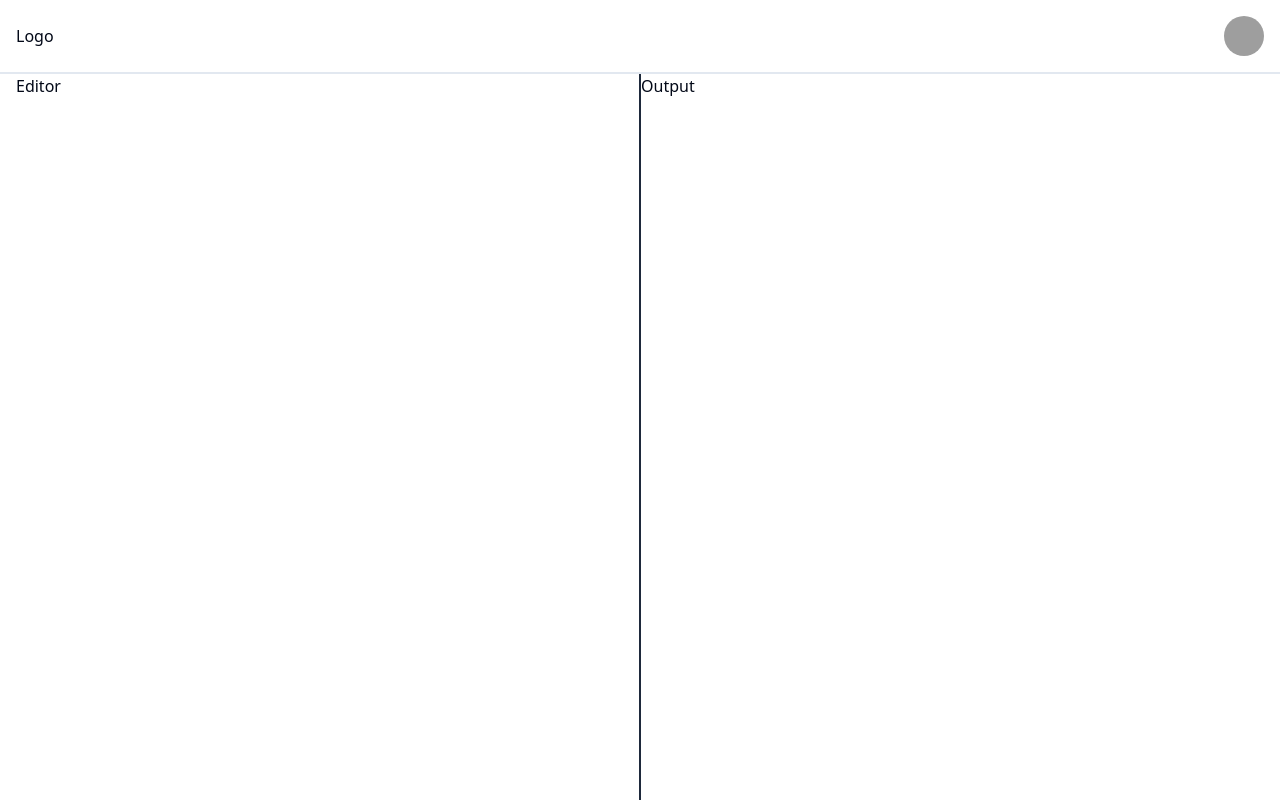
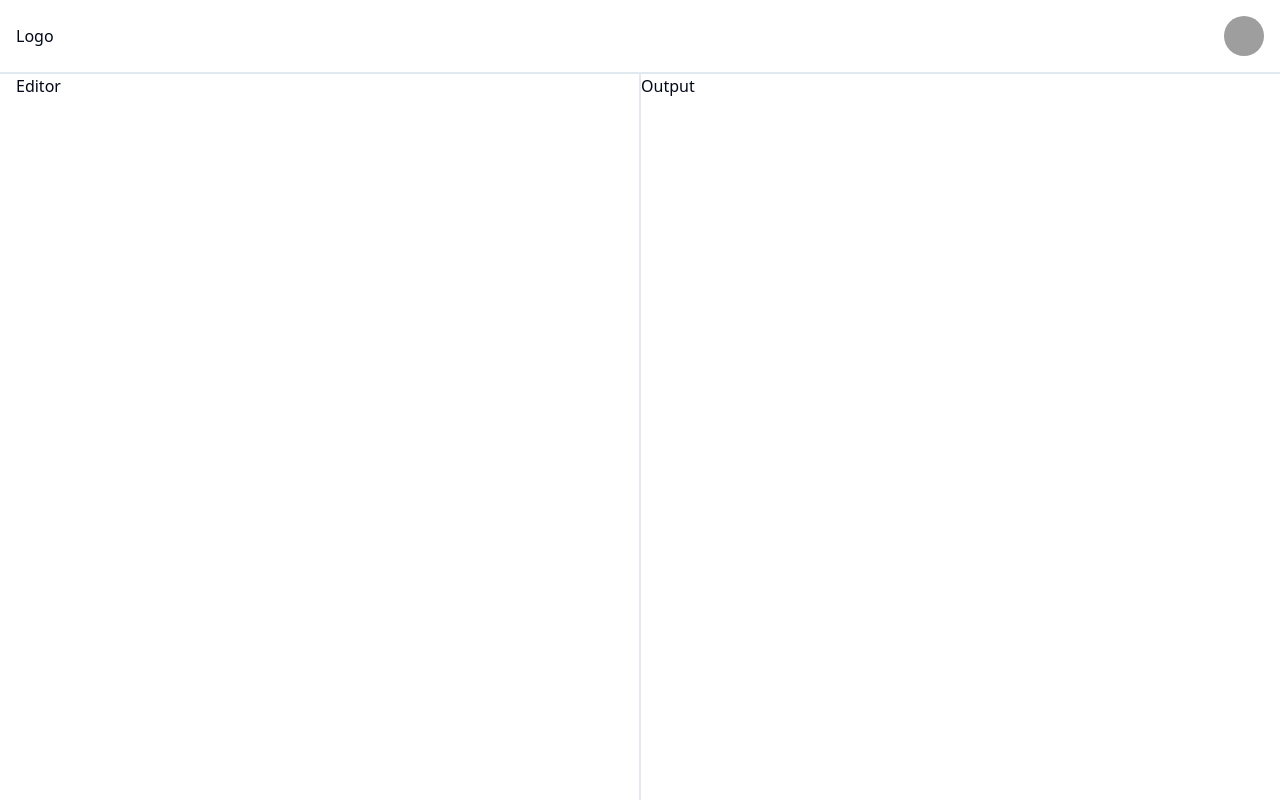
Before and after one commit to shadowfieng/code-playground, a React (Vite) app: page / in a window 1280 px wide. Built offline with nearby package versions, Linux system fonts and the light colour scheme; grey boxes are pictures that could not be loaded.

Commit message:
feat: add resizable component

```diff
--- a/package.json
+++ b/package.json
@@ -17,6 +17,7 @@
     "clsx": "^2.1.1",
     "react": "^18.3.1",
     "react-dom": "^18.3.1",
+    "react-resizable-panels": "^2.1.1",
     "tailwind-merge": "^2.5.2",
     "tailwindcss-animate": "^1.0.7"
   },
--- a/src/components/features/playground.tsx
+++ b/src/components/features/playground.tsx
@@ -1,9 +1,21 @@
+import {
+  ResizableHandle,
+  ResizablePanel,
+  ResizablePanelGroup
+} from "../ui/resizable";
+
 export const Playground = () => {
   return (
     <div className="flex playground">
-      <div className="w-1/2">Editor</div>
-      <div className="h-full w-[2px] bg-slate-800 cursor-col-resize" />
-      <div className="w-1/2">Output</div>
+      <ResizablePanelGroup direction="horizontal">
+        <ResizablePanel>
+          <div>Editor</div>
+        </ResizablePanel>
+        <ResizableHandle />
+        <ResizablePanel>
+          <div>Output</div>
+        </ResizablePanel>
+      </ResizablePanelGroup>
     </div>
   );
 };
--- /dev/null
+++ b/src/components/ui/resizable.tsx
@@ -0,0 +1,43 @@
+import { DragHandleDots2Icon } from "@radix-ui/react-icons"
+import * as ResizablePrimitive from "react-resizable-panels"
+
+import { cn } from "@/lib/utils"
+
+const ResizablePanelGroup = ({
+  className,
+  ...props
+}: React.ComponentProps<typeof ResizablePrimitive.PanelGroup>) => (
+  <ResizablePrimitive.PanelGroup
+    className={cn(
+      "flex h-full w-full data-[panel-group-direction=vertical]:flex-col",
+      className
+    )}
+    {...props}
+  />
+)
+
+const ResizablePanel = ResizablePrimitive.Panel
+
+const ResizableHandle = ({
+  withHandle,
+  className,
+  ...props
+}: React.ComponentProps<typeof ResizablePrimitive.PanelResizeHandle> & {
+  withHandle?: boolean
+}) => (
+  <ResizablePrimitive.PanelResizeHandle
+    className={cn(
+      "relative flex w-[2px] items-center justify-center bg-border after:absolute after:inset-y-0 after:left-1/2 after:w-1 after:-translate-x-1/2 focus-visible:outline-none focus-visible:ring-1 focus-visible:ring-ring focus-visible:ring-offset-1 data-[panel-group-direction=vertical]:h-px data-[panel-group-direction=vertical]:w-full data-[panel-group-direction=vertical]:after:left-0 data-[panel-group-direction=vertical]:after:h-1 data-[panel-group-direction=vertical]:after:w-full data-[panel-group-direction=vertical]:after:-translate-y-1/2 data-[panel-group-direction=vertical]:after:translate-x-0 [&[data-panel-group-direction=vertical]>div]:rotate-90",
+      className
+    )}
+    {...props}
+  >
+    {withHandle && (
+      <div className="z-10 flex h-4 w-3 items-center justify-center rounded-sm border bg-border">
+        <DragHandleDots2Icon className="h-2.5 w-2.5" />
+      </div>
+    )}
+  </ResizablePrimitive.PanelResizeHandle>
+)
+
+export { ResizablePanelGroup, ResizablePanel, ResizableHandle }
```
Also changed, not shown: 1 other file (tests, documents, lock files or other folders).
